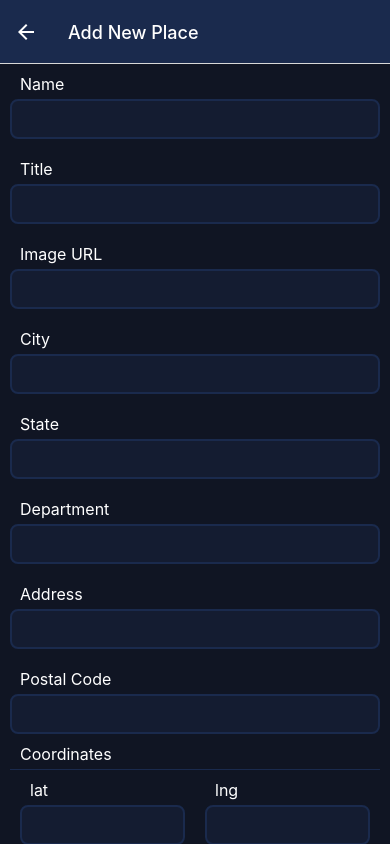
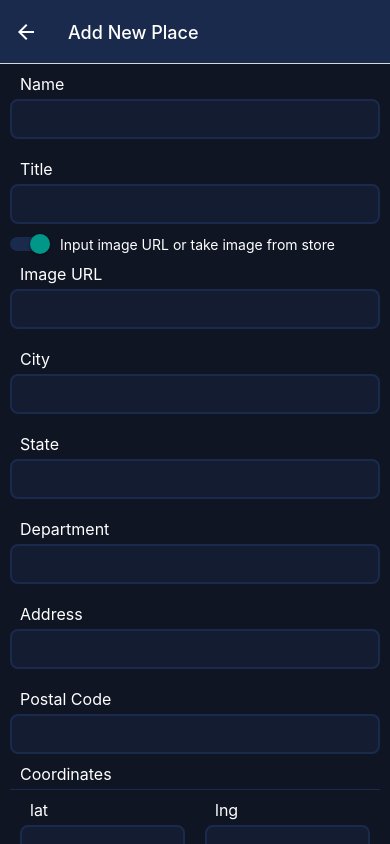
Before and after one commit to Cestrus/ReactNative_Places, a React Native app: screen /AddPlace in a window 390 px wide. Built offline with nearby package versions, Linux system fonts and the light colour scheme; no server answers.

Commit message:
added switch to form

```diff
--- a/app.json
+++ b/app.json
@@ -14,9 +14,7 @@
     "updates": {
       "fallbackToCacheTimeout": 0
     },
-    "assetBundlePatterns": [
-      "**/*"
-    ],
+    "assetBundlePatterns": ["**/*"],
     "ios": {
       "supportsTablet": true
     },
@@ -28,6 +26,15 @@
     },
     "web": {
       "favicon": "./assets/favicon.png"
-    }
+    },
+
+    "plugins": [
+      [
+        "expo-image-picker",
+        {
+          "cameraPermission": "The app needs access to your camera"
+        }
+      ]
+    ]
   }
 }
--- a/components/AddForm/AddForm.tsx
+++ b/components/AddForm/AddForm.tsx
@@ -11,8 +11,9 @@ import { CompanyData } from '../../types/companyTypes';
 import { formFieldValidation } from '../../utils/formValidation';
 import { addNewPlace } from '../../store/placesSlice';
 import { AddPlaceNavigationProps } from '../../types/routeTypes';
+import ImageSourse from './ImageSourse/ImageSourse';
 
-type FormFieldValueType = {
+export type FormFieldValueType = {
   value: string;
   isValid: boolean;
 };
@@ -81,7 +82,11 @@ const AddForm: React.FC<IAddFormProps> = () => {
       isValid: true,
     },
   });
-
+  const [isSwitchOn, setIsSwitchOn] = useState<boolean>(true);
+  const switchState = {
+    isEnable: isSwitchOn,
+    setIsEnable: setIsSwitchOn,
+  };
   const createNewPlace = (): CompanyData => {
     return {
       id: Date.now() + +Math.random().toFixed(5),
@@ -101,41 +106,6 @@ const AddForm: React.FC<IAddFormProps> = () => {
       title: newPlace.title.value.trim(),
     };
   };
-
-  // useEffect(() => {
-  //   if (placeId) {
-  //     const place =
-
-  //     const {
-  //       id,
-  //       image,
-  //       company: {
-  //         department,
-  //         name,
-  //         title,
-  //         address: {
-  //           address,
-  //           city,
-  //           postalCode,
-  //           state,
-  //           coordinates: { lat, lng },
-  //         },
-  //       },
-  //     } = place;
-  //     setNewPlace({
-  //       name,
-  //       title,
-  //       image,
-  //       city,
-  //       state,
-  //       department,
-  //       address,
-  //       postalCode,
-  //       lat,
-  //       lng,
-  //     });
-  //   }
-  // }, [placeId]);
 
   const changeTextHandler = (type: string, text: string): void => {
     const chengedField = { ...newPlace[type] };
@@ -181,12 +151,7 @@ const AddForm: React.FC<IAddFormProps> = () => {
         value={newPlace.title.value}
         isValid={newPlace.title.isValid}
       />
-      <Input
-        label='Image URL'
-        onChangeText={(text): void => changeTextHandler('image', text)}
-        value={newPlace.image.value}
-        isValid={newPlace.image.isValid}
-      />
+      <ImageSourse image={newPlace.image} changeTextHandler={changeTextHandler} switchState={switchState} />
       <Input
         label='City'
         onChangeText={(text): void => changeTextHandler('city', text)}
@@ -287,35 +252,3 @@ const styles = StyleSheet.create({
     borderWidth: 2,
   },
 });
-
-// this.image = image;
-// this.address = {
-//   address,
-//   city,
-//   state,
-//   postalCode,
-//   coordinates: {
-//     lat,
-//     lng,
-//   },
-// };
-// this.department = department;
-// this.name = name;
-// this.title = title;
-
-// const {
-//   id,
-//   image,
-//   company: {
-//     department,
-//     name,
-//     title,
-//     address: {
-//       address,
-//       city,
-//       postalCode,
-//       state,
-//       coordinates: { lat, lng },
-//     },
-//   },
-// } = user;
--- /dev/null
+++ b/components/AddForm/ImageSourse/ImageSourse.tsx
@@ -0,0 +1,59 @@
+import React from 'react';
+import { View, Switch, StyleSheet, Text } from 'react-native';
+import { GlobalStyles } from '../../../styles/globalStyles';
+import ImagePicker from '../../imagePicker/imagePicker';
+import Input from '../Input/Input';
+import { IImageSourseProps } from './ImageSourse.prop';
+
+const ImageSourse: React.FC<IImageSourseProps> = ({ image, changeTextHandler, switchState }) => {
+  const { isEnable, setIsEnable } = switchState;
+
+  return (
+    <View style={styles.container}>
+      <View style={styles.switchContainer}>
+        <Switch
+          onValueChange={setIsEnable}
+          value={isEnable}
+          trackColor={{ false: GlobalStyles.colors.primary100, true: GlobalStyles.colors.primary100 }}
+          thumbColor={isEnable ? 'white' : GlobalStyles.colors.primary50}
+        />
+        <Text style={styles.text}>Input image URL or take image from store</Text>
+      </View>
+      <View style={!isEnable && styles.wrapper}>
+        {isEnable ? (
+          <Input
+            label='Image URL'
+            onChangeText={(text): void => changeTextHandler('image', text)}
+            value={image.value}
+            isValid={image.isValid}
+            style={styles.input}
+          />
+        ) : (
+          <ImagePicker />
+        )}
+      </View>
+    </View>
+  );
+};
+
+const styles = StyleSheet.create({
+  container: {
+    marginHorizontal: 10,
+  },
+  switchContainer: {
+    flexDirection: 'row',
+    alignItems: 'center',
+  },
+  text: {
+    color: 'white',
+    paddingLeft: 10,
+  },
+  input: {
+    marginHorizontal: 0,
+  },
+  wrapper: {
+    alignItems: 'center',
+  },
+});
+
+export default ImageSourse;
--- /dev/null
+++ b/components/imagePicker/imagePicker.prop.ts
@@ -0,0 +1,3 @@
+import { ViewProps } from 'react-native';
+
+export interface IImagePicker extends ViewProps {}
--- /dev/null
+++ b/components/imagePicker/imagePicker.tsx
@@ -0,0 +1,42 @@
+import React from 'react';
+import { View, StyleSheet } from 'react-native';
+import { ImagePickerResult, launchCameraAsync } from 'expo-image-picker';
+
+import Button from '../Button/Button';
+import { IImagePicker } from './imagePicker.prop';
+import { GlobalStyles } from '../../styles/globalStyles';
+
+const ImagePicker: React.FC<IImagePicker> = () => {
+  const pressHandler = async (): Promise<ImagePickerResult> => {
+    const image = await launchCameraAsync({
+      aspect: [16, 9],
+      allowsEditing: true,
+      quality: 0.5,
+    });
+    console.log(image);
+  };
+
+  return (
+    <View style={styles.container}>
+      <View></View>
+
+      <Button onPress={pressHandler} style={styles.btn}>
+        Take Image
+      </Button>
+    </View>
+  );
+};
+
+const styles = StyleSheet.create({
+  container: {},
+  btnContainer: {},
+  btn: {
+    borderColor: GlobalStyles.colors.primary100,
+    borderWidth: 2,
+    borderRadius: 10,
+    width: 120,
+    height: 40,
+  },
+});
+
+export default ImagePicker;
--- a/package.json
+++ b/package.json
@@ -23,7 +23,8 @@
     "react-native": "0.69.6",
     "react-native-screens": "~3.15.0",
     "react-native-web": "~0.18.7",
-    "react-redux": "^8.0.4"
+    "react-redux": "^8.0.4",
+    "expo-image-picker": "~13.3.1"
   },
   "devDependencies": {
     "@babel/core": "^7.12.9",
```
Also changed, not shown: components/AddForm/ImageSourse/ImageSourse.prop.ts (added, +11 -0 lines), 1 other file (tests, documents, lock files or other folders).
